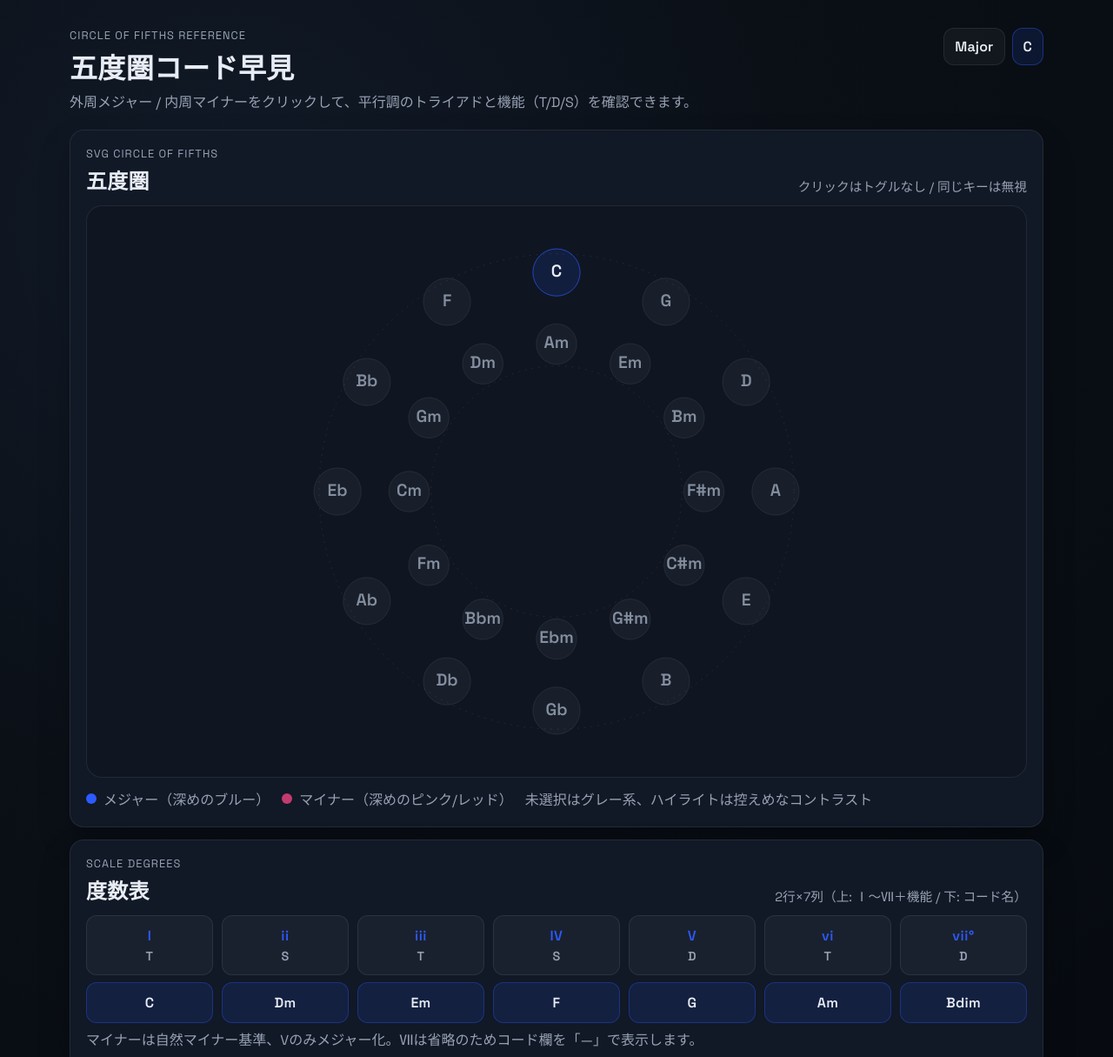
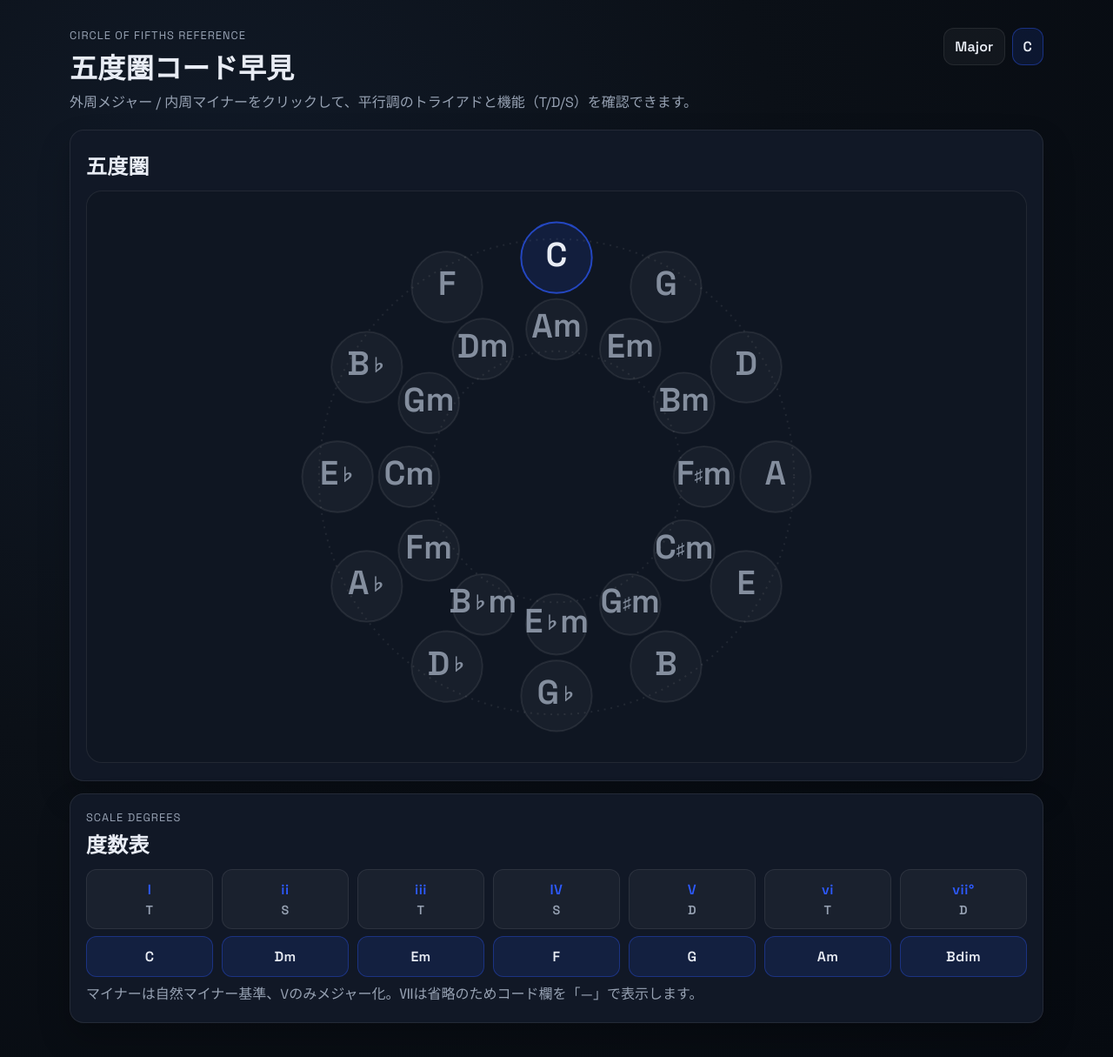
Before and after one commit to cccjp-ai/html-site, a plain HTML site: page index.html in a window 1280 px wide. Shown: the top 1215 px of the page at 87% size. Drawn offline with Linux system fonts and the light colour scheme.

Commit message:
五度圏のUI改善: SVGサイズ調整、フォント拡大、不要な要素削除

```diff
--- a/app.js
+++ b/app.js
@@ -178,7 +178,7 @@ function placeKey(svg, label, mode, idx, radius, center) {
   const node = svgEl("circle", {
     cx: x,
     cy: y,
-    r: mode === "major" ? 28 : 24,
+    r: mode === "major" ? 42 : 36,
     class: "key-circle"
   });
 
@@ -188,7 +188,30 @@ function placeKey(svg, label, mode, idx, radius, center) {
     class: `key-label key-label--${mode}`,
     "aria-label": `${mode} ${label}`
   });
-  text.textContent = label;
+
+  // ラベルを解析して、♭や♯を小さく表示
+  const labelParts = label.match(/([A-G])([#b]?)(m?)/);
+  if (labelParts) {
+    const [, letter, accidental, minor] = labelParts;
+    text.textContent = letter;
+
+    if (accidental) {
+      const accidentalSymbol = accidental === '#' ? '♯' : '♭';
+      const tspan = svgEl("tspan", {
+        class: "key-label-accidental"
+      });
+      tspan.textContent = accidentalSymbol;
+      text.appendChild(tspan);
+    }
+
+    if (minor) {
+      const tspan = svgEl("tspan");
+      tspan.textContent = minor;
+      text.appendChild(tspan);
+    }
+  } else {
+    text.textContent = label;
+  }
 
   const select = () => {
     if (isActive) return;
--- a/index.html
+++ b/index.html
@@ -27,22 +27,11 @@
       <section class="panel">
         <div class="panel__head">
           <div>
-            <p class="eyebrow">SVG Circle of Fifths</p>
             <h2>五度圏</h2>
           </div>
-          <p class="hint">クリックはトグルなし / 同じキーは無視</p>
         </div>
         <div class="circle-shell">
           <svg id="circleSvg" viewBox="0 0 640 640" role="img" aria-label="五度圏（外周メジャー・内周マイナー）"></svg>
-        </div>
-        <div class="legend">
-          <div class="legend__item">
-            <span class="dot dot--major"></span><span>メジャー（深めのブルー）</span>
-          </div>
-          <div class="legend__item">
-            <span class="dot dot--minor"></span><span>マイナー（深めのピンク/レッド）</span>
-          </div>
-          <div class="legend__item muted">未選択はグレー系、ハイライトは控えめなコントラスト</div>
         </div>
       </section>
 
@@ -52,7 +41,6 @@
             <p class="eyebrow">Scale Degrees</p>
             <h2>度数表</h2>
           </div>
-          <p class="hint">2行×7列（上: Ⅰ〜Ⅶ＋機能 / 下: コード名）</p>
         </div>
         <div class="degree-table">
           <div class="degree-row degree-row--labels" id="degreeLabels"></div>
--- a/styles.css
+++ b/styles.css
@@ -125,6 +125,11 @@ body {
   font-size: 0.92rem;
 }
 
+.circle-content {
+  transform: scale(0.7);
+  transform-origin: top center;
+}
+
 .circle-shell {
   background: var(--panel-strong);
   border: 1px solid var(--border);
@@ -236,7 +241,7 @@ body {
 .wheel-ring {
   fill: none;
   stroke: var(--border);
-  stroke-width: 1;
+  stroke-width: 2;
   stroke-dasharray: 2 6;
 }
 
@@ -245,16 +250,20 @@ body {
 .key-circle {
   fill: rgba(255, 255, 255, 0.04);
   stroke: var(--border);
-  stroke-width: 1;
+  stroke-width: 2;
   transition: transform 180ms ease, fill 180ms ease, stroke 180ms ease;
 }
 
 .key-label {
-  font-size: 20px;
+  font-size: 40px;
   font-weight: 600;
   text-anchor: middle;
   dominant-baseline: middle;
   pointer-events: none;
+}
+
+.key-label-accidental {
+  font-size: 20px;
 }
 
 .key-label--major { fill: var(--major); }
@@ -263,7 +272,7 @@ body {
 .key-hit {
   fill: transparent;
   stroke: transparent;
-  stroke-width: 28;
+  stroke-width: 56;
 }
 
 .key-group:hover .key-circle {
```
